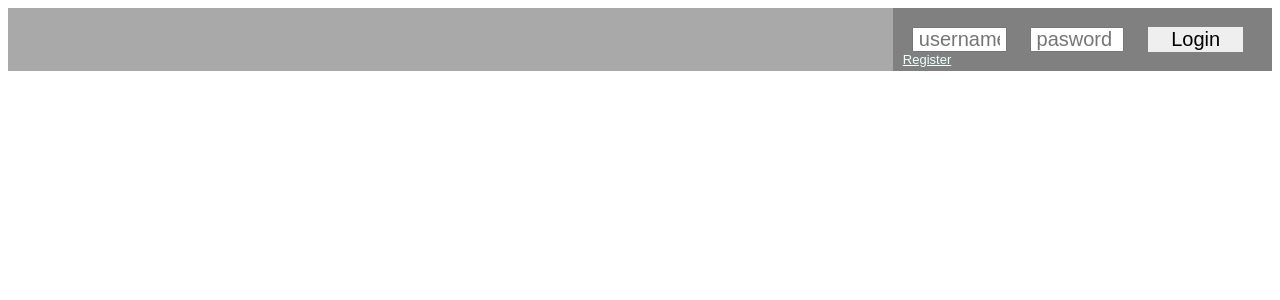
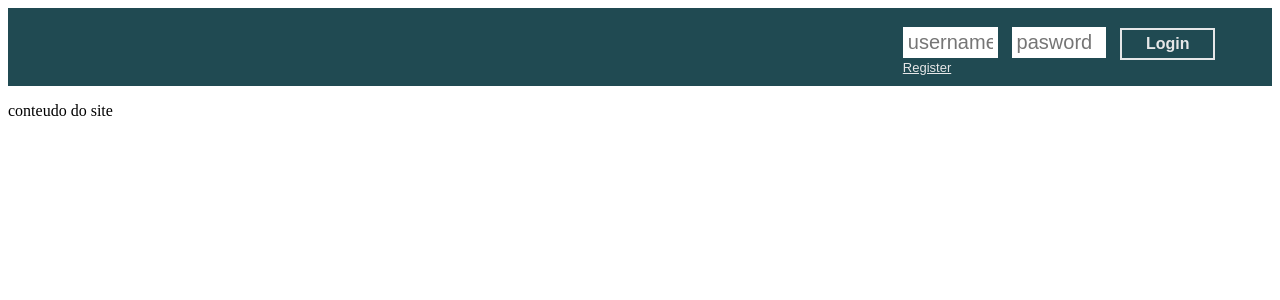
Before and after one commit to joaovitorsilvestre/django_login, a Django app: page /home/ in a window 1280 px wide. Shown: the top 300 px of the page. Run offline with Django 3.2, Linux system fonts and the light colour scheme.

Commit message:
Home css done

```diff
--- a/accounts/templates/accounts/edit_profile.html
+++ b/accounts/templates/accounts/edit_profile.html
@@ -1,6 +1,6 @@
 <form method="post" action=".?next={{ redirect_to }}" enctype="multipart/form-data"> {% csrf_token %}
 
-    <input type="text" name="name" placeholder={{usuario.name}} pattern=".{3,}" required title="3 characters minimum"/>
+    <input type="text" name="name" value="{{usuario.name}}" pattern=".{3,}" required title="3 characters minimum"/>
     <input type="radio" name="gender" value='F' checked> Female<br>
     <input type="radio" name="gender" value='M'> Male<br>
 
--- a/home/static/css/home.css
+++ b/home/static/css/home.css
@@ -1,32 +1,36 @@
 #header_box {
     width: 100%;
-    height: 8%;
-    background-color: darkgray
+    height: 10%;
+    background-color: #204A52
 }
 
 #login_input_box {
     float: right;
     width: 30%;
     height: 100%;
-    background-color: gray;
+    background-color: #204A52;
     margin-left: 60%;
 }
 
 .input_login {
+    border: none;
     width: 25%;
     height: 40%;
     font: 20px "",Arial;
-    margin-left: 5%;
+    margin-left: 10px;
     margin-top: 5%;
     padding: 5px;
 }
 
 #login_button {
+    border-style: solid;
+    border-color: #E6E7E8;
     width: 25%;
     height: 40%;
-    margin-left: 20px;
-    font: 20px "", Arial;
-    border: none;
+    margin-left: 10px;
+    font: bold 16px "", Arial;
+    background-color: #204A52;
+    color: #E6E7E8;
 }
 
 #user_name {
@@ -45,5 +49,5 @@
 .hide_buttons {
     margin-left: 10px;
     font: 13px "",Arial;
-    color: azure
+    color: #E6E7E8
 }
--- /dev/null
+++ b/home/static/js/home.js
@@ -0,0 +1,9 @@
+function login_over(on) {
+    var login_button = document.getElementById("login_button")
+    if (on == true){
+        login_button.style.backgroundColor = "#439AAB"
+    }
+    else{
+        login_button.style.backgroundColor = "#204A52"
+    }
+}
--- a/home/templates/home/home.html
+++ b/home/templates/home/home.html
@@ -1,10 +1,12 @@
 {% load staticfiles %}
+
 <html>
     <head>
         <title>Home</title>
         <!-- <link rel="stylesheet" type="text/css" href="{% static 'css/home.css' %}" >
         -->
         <link rel="stylesheet" type="text/css" href="../../static/css/home.css" >
+        <script type="text/javascript" src="../../static/js/home.js"></script>
     </head>
     <body>
         <div id="header_box">
@@ -14,7 +16,7 @@
                         {% csrf_token %}
                             <input name="username" class="input_login" type="text" placeholder="username"/>
                             <input name="password" class="input_login" type="password" placeholder="pasword"/>
-                            <input id="login_button" type="submit" value="Login" />
+                            <input id="login_button" type="submit" value="Login" onmouseover="login_over(true);" onmouseout="login_over(false);" />
                             <a class="hide_buttons" href="/accounts/register">Register</a>
                     </form>
                 {% else %}
@@ -25,6 +27,9 @@
                 {% endif %}
             </div>
         </div>
+        <div>
+            <p>conteudo do site</p>
+        </div>
     </body>
 
 </html>
```
Also changed, not shown: accounts/migrations/0001_initial.py, db.sqlite3, media_profiles/image_profile_users/joao/pythonlogo.jpg (added).
